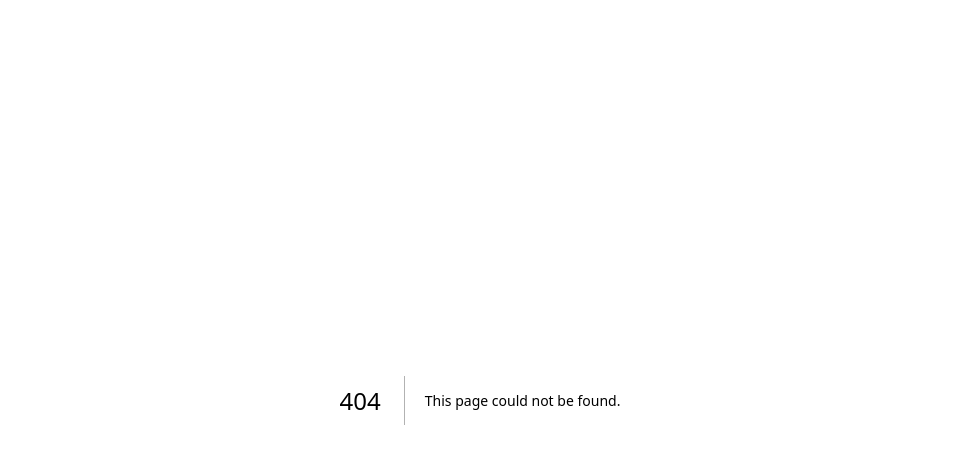
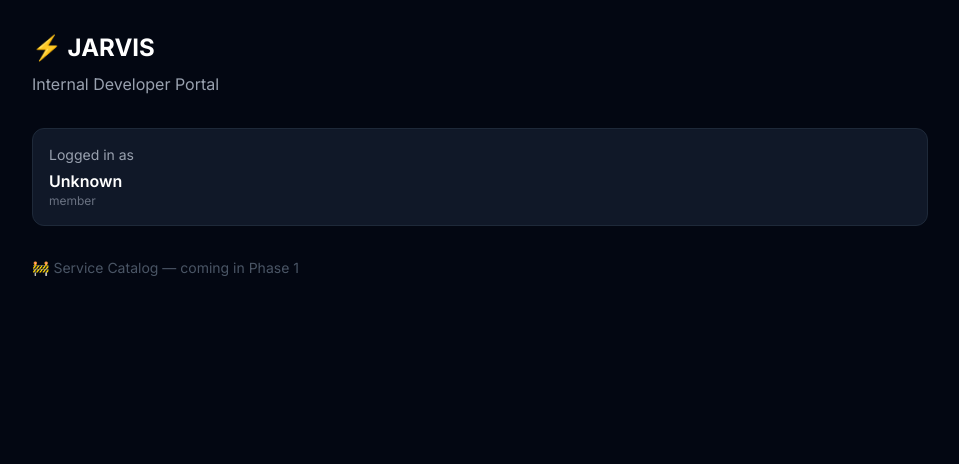
Before and after one commit to imammaulanaa/jarvis, a Next.js app in the folder apps/web/: page /catalog in a window 1280 px wide. Before the commit this address had no page. Shown: the top 464 px of the page, without its empty margins (160-1119 px from the left). Built offline with nearby package versions, Linux system fonts and the light colour scheme; no server answers.

Commit message:
feat(auth): NextAuth config — GitHub OAuth + JARVIS JWT exchange + protected routes

```diff
--- /dev/null
+++ b/apps/web/app/(auth)/login/page.tsx
@@ -0,0 +1,49 @@
+import { auth, signIn } from "@/lib/auth"
+import { redirect } from "next/navigation"
+
+export default async function LoginPage() {
+  const session = await auth()
+  if (session) redirect("/catalog")
+
+  return (
+    <div className="min-h-screen flex items-center justify-center bg-gray-950">
+      <div className="w-full max-w-sm p-8 rounded-2xl border border-gray-800 bg-gray-900 flex flex-col items-center gap-6">
+
+        {/* Logo */}
+        <div className="flex flex-col items-center gap-2">
+          <div className="text-4xl">{"⚡"}</div>
+          <h1 className="text-xl font-bold text-white tracking-tight">JARVIS</h1>
+          <p className="text-xs text-gray-500 text-center">
+            Just A Really Versatile Infrastructure System
+          </p>
+        </div>
+
+        <div className="w-full border-t border-gray-800" />
+
+        <form
+          action={async () => {
+            "use server"
+            await signIn("github", { redirectTo: "/catalog" })
+          }}
+          className="w-full"
+        >
+          <button
+            type="submit"
+            className="w-full flex items-center justify-center gap-3 px-4 py-3
+              bg-white hover:bg-gray-100 text-gray-900 font-semibold
+              rounded-xl transition-colors text-sm"
+          >
+            <svg viewBox="0 0 24 24" className="w-5 h-5" fill="currentColor">
+              <path d="M12 0C5.37 0 0 5.37 0 12c0 5.31 3.435 9.795 8.205 11.385.6.105.825-.255.825-.57 0-.285-.015-1.23-.015-2.235-3.015.555-3.795-.735-4.035-1.41-.135-.345-.72-1.41-1.23-1.695-.42-.225-1.02-.78-.015-.795.945-.015 1.62.87 1.845 1.23 1.08 1.815 2.805 1.305 3.495.99.105-.78.42-1.305.765-1.605-2.67-.3-5.46-1.335-5.46-5.925 0-1.305.465-2.385 1.23-3.225-.12-.3-.54-1.53.12-3.18 0 0 1.005-.315 3.3 1.23.96-.27 1.98-.405 3-.405s2.04.135 3 .405c2.295-1.56 3.3-1.23 3.3-1.23.66 1.65.24 2.88.12 3.18.765.84 1.23 1.905 1.23 3.225 0 4.605-2.805 5.625-5.475 5.925.435.375.81 1.095.81 2.22 0 1.605-.015 2.895-.015 3.3 0 .315.225.69.825.57A12.02 12.02 0 0 0 24 12c0-6.63-5.37-12-12-12z"/>
+            </svg>
+            Login dengan GitHub
+          </button>
+        </form>
+
+        <p className="text-xs text-gray-600 text-center">
+          Hanya akun yang terdaftar di organisasi yang bisa akses JARVIS
+        </p>
+      </div>
+    </div>
+  )
+}
--- /dev/null
+++ b/apps/web/app/(dashboard)/catalog/page.tsx
@@ -0,0 +1,24 @@
+import { auth } from "@/lib/auth"
+
+export default async function CatalogPage() {
+  const session = await auth()
+
+  return (
+    <div className="min-h-screen bg-gray-950 text-white p-8">
+      <div className="max-w-4xl mx-auto">
+        <h1 className="text-2xl font-bold mb-2">{"⚡"} JARVIS</h1>
+        <p className="text-gray-400 mb-8">Internal Developer Portal</p>
+
+        <div className="p-4 rounded-xl border border-gray-800 bg-gray-900">
+          <p className="text-sm text-gray-400 mb-1">Logged in as</p>
+          <p className="font-semibold">{session?.user?.name ?? "Unknown"}</p>
+          <p className="text-xs text-gray-500">{(session as any)?.role ?? "member"}</p>
+        </div>
+
+        <p className="text-gray-600 text-sm mt-8">
+          {"🚧"} Service Catalog — coming in Phase 1
+        </p>
+      </div>
+    </div>
+  )
+}
--- /dev/null
+++ b/apps/web/app/api/auth/[...nextauth]/route.ts
@@ -0,0 +1,2 @@
+import { handlers } from "@/lib/auth"
+export const { GET, POST } = handlers
--- a/apps/web/app/layout.tsx
+++ b/apps/web/app/layout.tsx
@@ -1,33 +1,28 @@
-import type { Metadata } from "next";
-import { Geist, Geist_Mono } from "next/font/google";
-import "./globals.css";
+import type { Metadata } from "next"
+import { Inter } from "next/font/google"
+import "./globals.css"
+import AuthProvider from "@/components/providers/AuthProvider"
+import { auth } from "@/lib/auth"
 
-const geistSans = Geist({
-  variable: "--font-geist-sans",
-  subsets: ["latin"],
-});
-
-const geistMono = Geist_Mono({
-  variable: "--font-geist-mono",
-  subsets: ["latin"],
-});
+const inter = Inter({ subsets: ["latin"] })
 
 export const metadata: Metadata = {
-  title: "Create Next App",
-  description: "Generated by create next app",
-};
+  title: "JARVIS — Internal Developer Portal",
+  description: "Just A Really Versatile Infrastructure System",
+}
 
-export default function RootLayout({
+export default async function RootLayout({
   children,
-}: Readonly<{
-  children: React.ReactNode;
-}>) {
+}: {
+  children: React.ReactNode
+}) {
+  const session = await auth()
+
   return (
-    <html
-      lang="en"
-      className={`${geistSans.variable} ${geistMono.variable} h-full antialiased`}
-    >
-      <body className="min-h-full flex flex-col">{children}</body>
+    <html lang="en">
+      <body className={inter.className}>
+        <AuthProvider session={session}>{children}</AuthProvider>
+      </body>
     </html>
-  );
+  )
 }
--- /dev/null
+++ b/apps/web/components/providers/AuthProvider.tsx
@@ -0,0 +1,13 @@
+"use client"
+import { SessionProvider } from "next-auth/react"
+import type { Session } from "next-auth"
+
+export default function AuthProvider({
+  children,
+  session,
+}: {
+  children: React.ReactNode
+  session: Session | null
+}) {
+  return <SessionProvider session={session}>{children}</SessionProvider>
+}
--- /dev/null
+++ b/apps/web/lib/api.ts
@@ -0,0 +1,27 @@
+import { auth } from "@/lib/auth"
+
+const API_URL = process.env.NEXT_PUBLIC_API_URL ?? "http://localhost:8080"
+
+// Server-side fetch (pakai di Server Components)
+export async function apiFetch(
+  path: string,
+  options?: RequestInit
+): Promise {
+  const session = await auth()
+  const token   = session?.jarvisToken
+
+  const res = await fetch(`${API_URL}${path}`, {
+    ...options,
+    headers: {
+      "Content-Type": "application/json",
+      ...(token ? { Authorization: `Bearer ${token}` } : {}),
+      ...options?.headers,
+    },
+  })
+
+  if (!res.ok) {
+    throw new Error(`API error ${res.status}: ${path}`)
+  }
+
+  return res.json()
+}
--- /dev/null
+++ b/apps/web/lib/auth.ts
@@ -0,0 +1,58 @@
+import NextAuth from "next-auth"
+import GitHub from "next-auth/providers/github"
+
+const API_URL = process.env.NEXT_PUBLIC_API_URL ?? "http://localhost:8080"
+
+export const { handlers, auth, signIn, signOut } = NextAuth({
+  secret: process.env.AUTH_SECRET ?? process.env.NEXTAUTH_SECRET,
+  providers: [
+    GitHub({
+      clientId: process.env.GITHUB_CLIENT_ID!,
+      clientSecret: process.env.GITHUB_CLIENT_SECRET!,
+    }),
+  ],
+
+  callbacks: {
+    // Dipanggil setelah GitHub OAuth sukses
+    // Di sini kita exchange GitHub token → JARVIS JWT
+    async jwt({ token, account }) {
+      if (account?.access_token) {
+        try {
+          const res = await fetch(`${API_URL}/api/auth/github`, {
+            method: "POST",
+            headers: { "Content-Type": "application/json" },
+            body: JSON.stringify({ access_token: account.access_token }),
+          })
+
+          if (res.ok) {
+            const data = await res.json()
+            token.jarvisToken = data.token      // JWT dari Go backend
+            token.jarvisUser  = data.user       // user data dari DB
+          }
+        } catch (err) {
+          console.error("Failed to get JARVIS token:", err)
+        }
+      }
+      return token
+    },
+
+    // Expose token ke client via useSession()
+    async session({ session, token }) {
+    session.jarvisToken = token.jarvisToken as string ?? ""
+    if (token.jarvisUser) {
+        const u = token.jarvisUser as any
+        session.user.id       = u.id
+        session.user.name     = u.name ?? u.username
+        session.user.image    = u.avatar_url ?? null
+        // custom fields
+        ;(session as any).username = u.username
+        ;(session as any).role     = u.role
+    }
+    return session
+    },
+  },
+
+  pages: {
+    signIn: "/login",    // redirect ke halaman login custom kita
+  },
+})
--- a/apps/web/package.json
+++ b/apps/web/package.json
@@ -9,9 +9,12 @@
     "lint": "eslint"
   },
   "dependencies": {
+    "@t3-oss/env-nextjs": "^0.13.11",
     "next": "16.2.6",
+    "next-auth": "^5.0.0-beta.31",
     "react": "19.2.4",
-    "react-dom": "19.2.4"
+    "react-dom": "19.2.4",
+    "zod": "^4.4.3"
   },
   "devDependencies": {
     "@tailwindcss/postcss": "^4",
--- /dev/null
+++ b/apps/web/types/next-auth.d.ts
@@ -0,0 +1,22 @@
+import "next-auth"
+import "next-auth/jwt"
+
+declare module "next-auth" {
+  interface Session {
+    jarvisToken: string
+    user: {
+      id: string
+      username: string
+      name: string
+      avatar_url: string
+      role: string
+    }
+  }
+}
+
+declare module "next-auth/jwt" {
+  interface JWT {
+    jarvisToken?: string
+    jarvisUser?: object
+  }
+}
```
Also changed, not shown: 1 other file (tests, documents, lock files or other folders).
